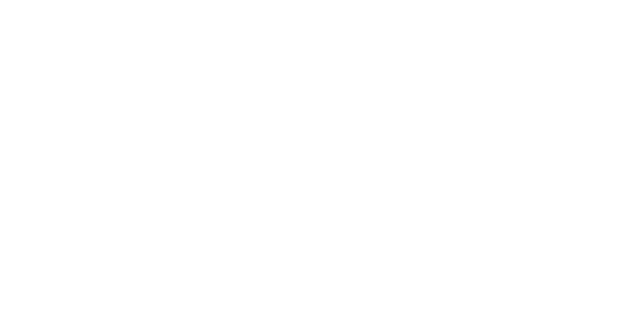
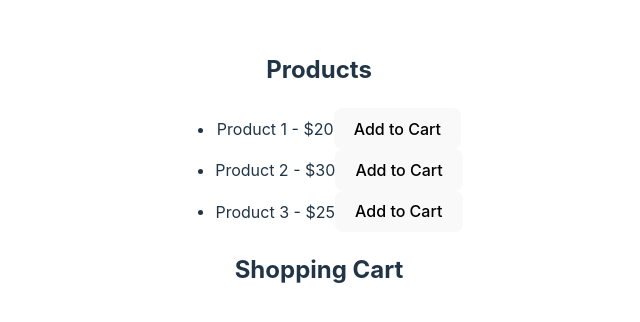
Before and after one commit to IMRANDIL/cart_functionality_practiced, a React (Vite) app: page / in a window 1280 px wide. Shown: the part 230-552 px from the top of the page, without its empty margins (321-961 px from the left). Built offline with nearby package versions, Linux system fonts and the light colour scheme.

Commit message:
added cart feature

```diff
--- a/src/App.tsx
+++ b/src/App.tsx
@@ -1,13 +1,41 @@
 import { useState } from 'react'
 
 import './App.css'
+import ProductList from './components/ProductList';
+import Cart from './components/Cart';
 
 function App() {
 
+   // State to manage the list of products
+   const [products] = useState([
+    { id: 1, name: 'Product 1', price: 20 },
+    { id: 2, name: 'Product 2', price: 30 },
+    { id: 3, name: 'Product 3', price: 25 },
+  ]);
+
+  // State to manage the items in the cart
+  const [cart, setCart] = useState([]);
+
+    // Function to add a product to the cart
+    const addToCart = (product) => {
+      setCart([...cart, product]);
+    };
+
+    // Function to remove a product from the cart
+    const removeFromCart = (product) => {
+      const updatedCart = cart.filter((item) => item.id !== product.id);
+      setCart(updatedCart);
+    };
 
   return (
     <>
+      <div>
+      {/* Render ProductList component */}
+      <ProductList products={products} addToCart={addToCart} />
 
+      {/* Render Cart component */}
+      <Cart cart={cart} removeFromCart={removeFromCart} />
+    </div>
     </>
   )
 }
```
